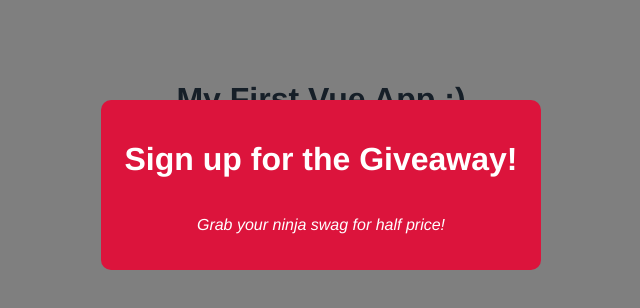
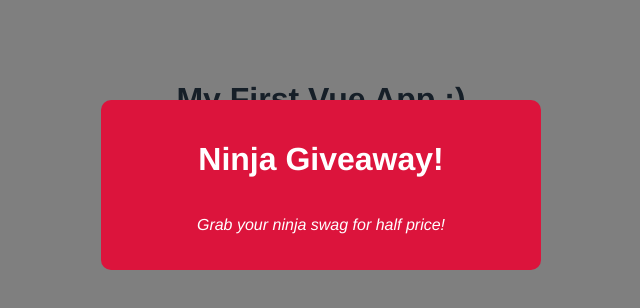
Before and after one commit to bravestarr15/vue_js_3_tutorial, a Vue app in the folder modal-project/modal-project/: page / in a window 1280 px wide. Both pictures are taken after a click on the button "open modal". Shown: the top 308 px of the page, without its empty margins (319-959 px from the left). Built offline with nearby package versions, Linux system fonts and the light colour scheme.

Commit message:
Instead use slot to pass modal_header and _text

```diff
--- a/modal-project/modal-project/src/App.vue
+++ b/modal-project/modal-project/src/App.vue
@@ -6,7 +6,10 @@
     <button @click="handleClick">click me</button>
   </div>
   <div v-if="showModal">
-    <Modal :modal_header="modal_header" :modal_text="modal_text" modal_theme="sale" @close_me="toggleModal" />
+    <Modal modal_theme="sale" @close_me="toggleModal">
+      <h1>Ninja Giveaway!</h1>
+      <p>Grab your ninja swag for half price!</p>
+    </Modal>
   </div>
   <div>
     <button @click="toggleModal">open modal</button>
@@ -21,8 +24,6 @@ export default {
   data() {
     return {
       title: 'My First Vue App :)',
-      modal_header: 'Sign up for the Giveaway!',
-      modal_text: 'Grab your ninja swag for half price!',
       showModal: false
     }
   },
--- a/modal-project/modal-project/src/components/Modal.vue
+++ b/modal-project/modal-project/src/components/Modal.vue
@@ -1,15 +1,14 @@
 <template>
   <div class="backdrop" @click.self="closeModal">
     <div class="modal" :class="{ sale: modal_theme === 'sale'}">
-      <h1>{{ modal_header }}</h1>
-      <p>{{ modal_text }}</p>
+      <slot></slot>
     </div>
   </div>
 </template>
 
 <script>
 export default {
-  props: ['modal_header', 'modal_text', 'modal_theme'],
+  props: ['modal_theme'],
   methods: {
     closeModal() {
       this.$emit('close_me')
```
